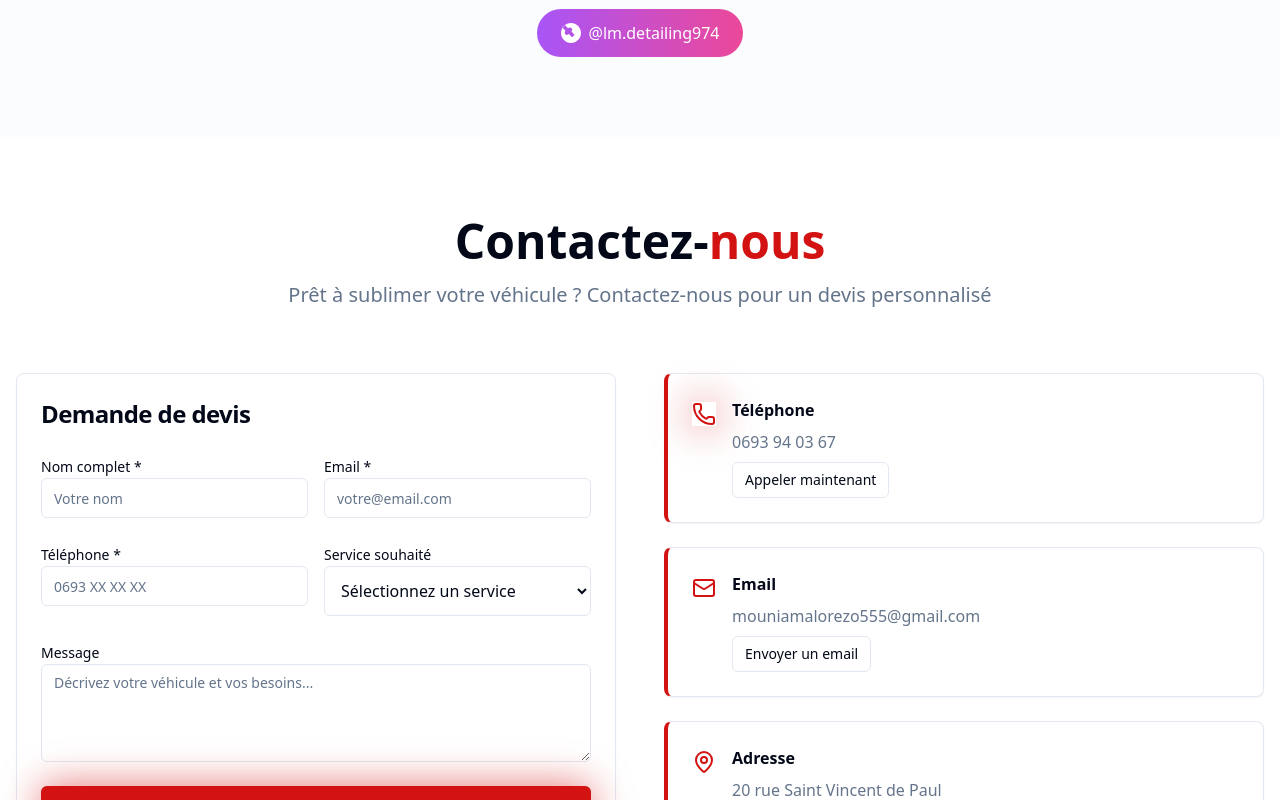
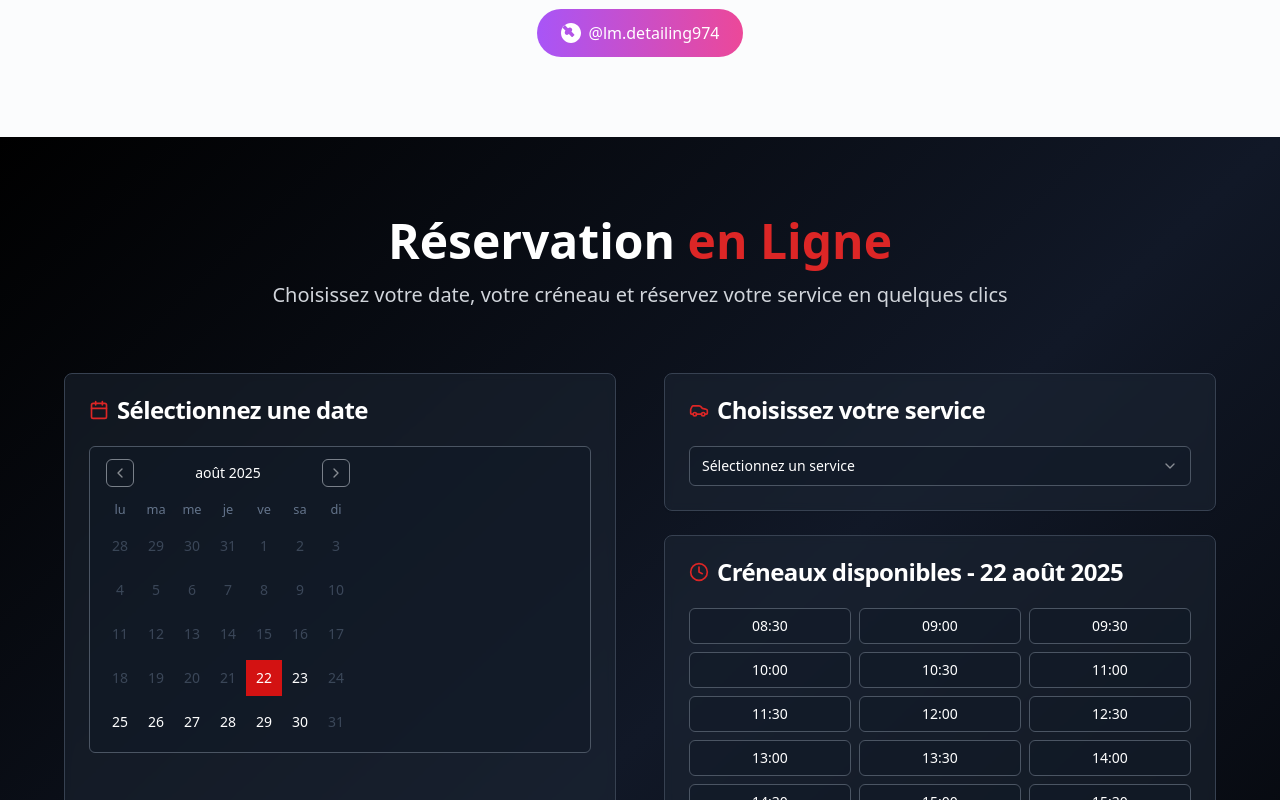
Before and after one commit to Tsilavina4274/LM, a React (Vite) app: page / in a window 1280 px wide. Shown: the part 6340-7140 px from the top of the page. Built offline with nearby package versions, Linux system fonts and the light colour scheme.

Commit message:
Ajout du calendrier de réservation à la page Index
cgen-ff87bb8a754446dcb8f2f4caa63f84f5

```diff
--- a/src/pages/Index.tsx
+++ b/src/pages/Index.tsx
@@ -3,6 +3,7 @@ import Hero from "@/components/Hero";
 import Services from "@/components/Services";
 import About from "@/components/About";
 import Gallery from "@/components/Gallery";
+import BookingCalendar from "@/components/BookingCalendar";
 import Contact from "@/components/Contact";
 import Footer from "@/components/Footer";
 
@@ -14,6 +15,7 @@ const Index = () => {
       <Services />
       <About />
       <Gallery />
+      <BookingCalendar />
       <Contact />
       <Footer />
     </div>
```
